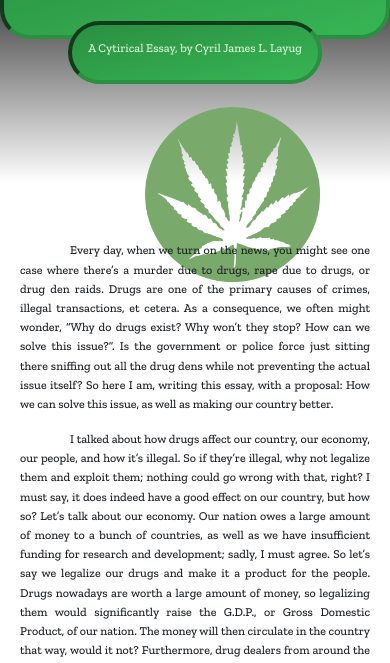
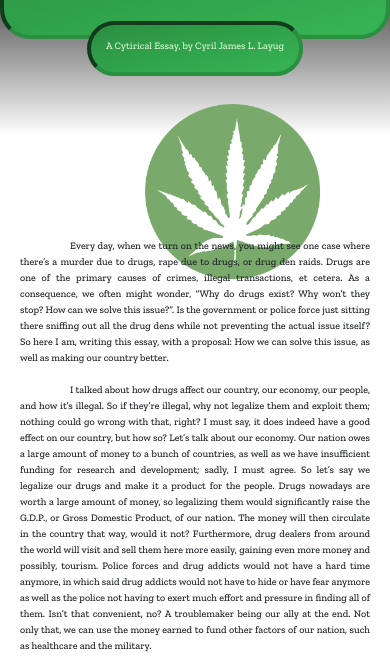
Before and after one commit to Cy-Ki/CS-Project, a plain HTML site: page content.html in a window 390 px wide. Shown: the part 70-733 px from the top of the page. Drawn offline with nearby package versions, Linux system fonts and the light colour scheme.

Commit message:
Update content.html

```diff
--- a/content.html
+++ b/content.html
@@ -30,8 +30,8 @@
 			#headertitledesc {
 				border: 4px inset #2B8F42;
 				background-image: linear-gradient(to bottom right, #2B8F42, #36B554);
-				padding: 16px;
-				padding-bottom: 25px;
+				padding: 15px;
+				padding-bottom: 20px;
 				border-radius: 50px;
 				color: #D9F5D3;
 			}
@@ -135,7 +135,7 @@
 			}
 			@media only screen and (max-width: 600px) {
 				p {
-					font-size: 12px;
+					font-size: 10px;
 				}
 				#headerimg {
 					height: 120px;
```
